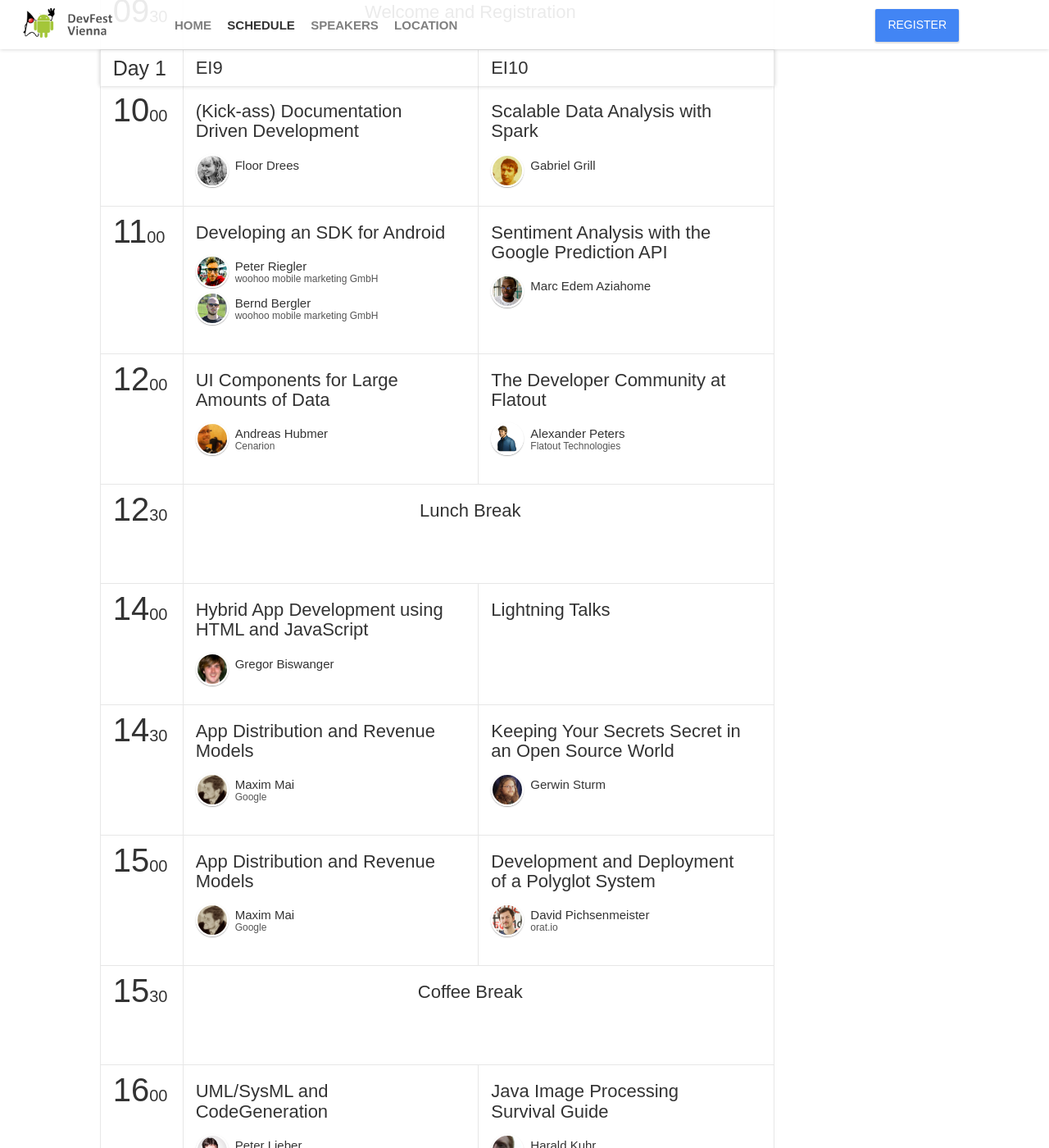
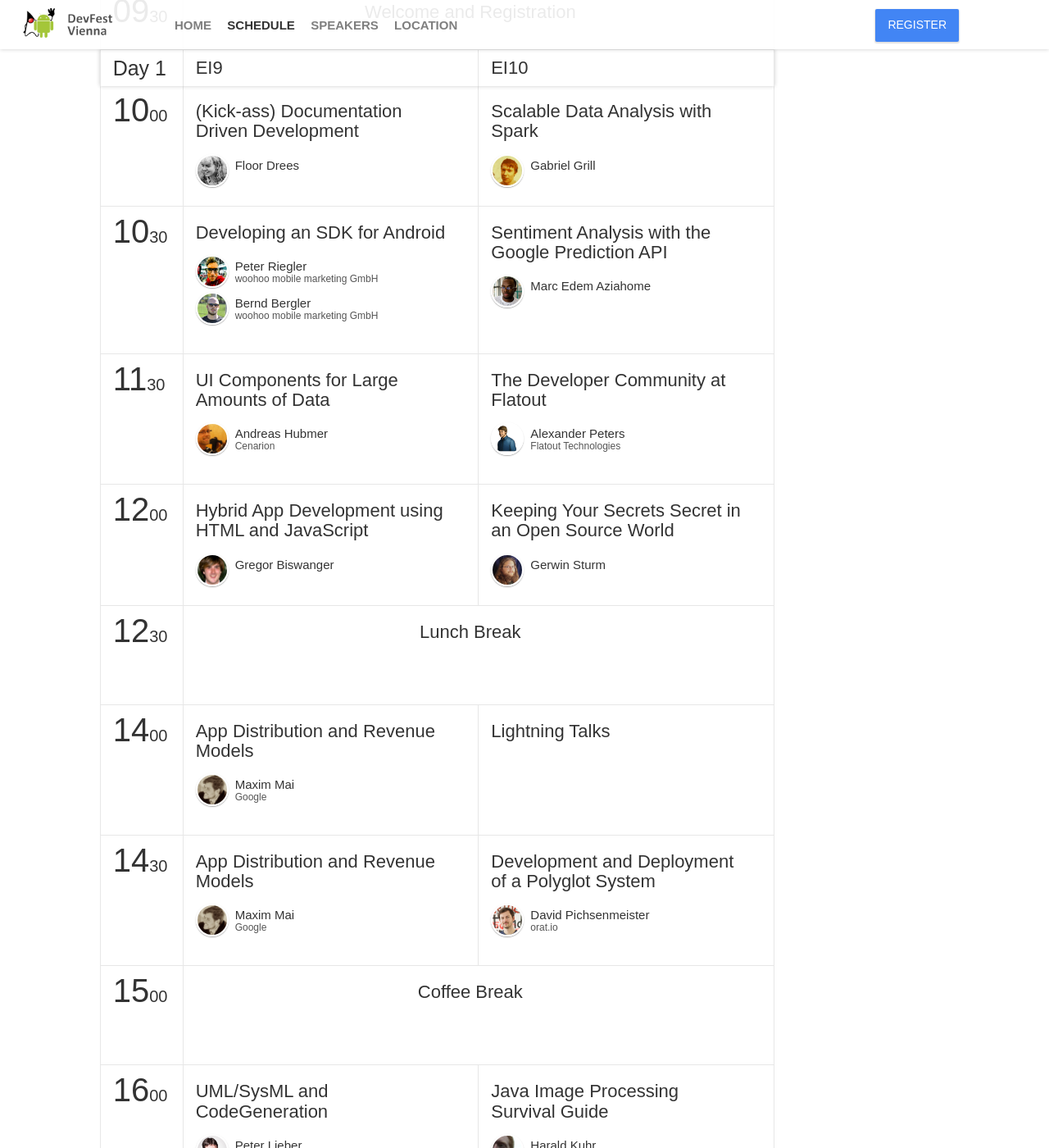
Before and after one commit to DevFestVienna/devfest-at-site, a Jekyll site: the page built from schedule.html, in a window 1280 px wide and 1400 px high, scrolled down 434 px. Shown: the whole window at 82% size. Built offline with Jekyll 4.4.1, drawn with Linux system fonts in a browser that asks for light colours; nearby versions of some CDN libraries; comment, search, counter and statistics services are not loaded.

Commit message:
modified agenda a bit

```diff
--- a/_data/schedule.yml
+++ b/_data/schedule.yml
@@ -15,18 +15,23 @@
     }
     - {
     	startTime: "10:00",
-    	endTime: "10:55",
+    	endTime: "10:25",
     	sessionIds: [001, 002]
     }
     - {
-        startTime: "11:00",
-        endTime: "11:55",
+        startTime: "10:30",
+        endTime: "11:25",
         sessionIds: [008, 006]
     }
     - {
-    	startTime: "12:00",
-    	endTime: "12:25",
+    	startTime: "11:30",
+    	endTime: "11:55",
     	sessionIds: [003, 012]
+    }
+    - {
+        startTime: "12:00",
+        endTime: "12:25",
+        sessionIds: [015, 005]
     }
     - {
         startTime: "12:30",
@@ -36,20 +41,15 @@
     - {
         startTime: "14:00",
         endTime: "14:25",
-        sessionIds: [015, 099]
+        sessionIds: [016, 099]
     }
     - {
         startTime: "14:30",
         endTime: "14:55",
-        sessionIds: [016, 005]
+        sessionIds: [016, 014]
     }
     - {
         startTime: "15:00",
-        endTime: "15:25",
-        sessionIds: [016, 014]
-    }
-    - {
-        startTime: "15:30",
         endTime: "16:00",
         sessionIds: [102]
     }
```
